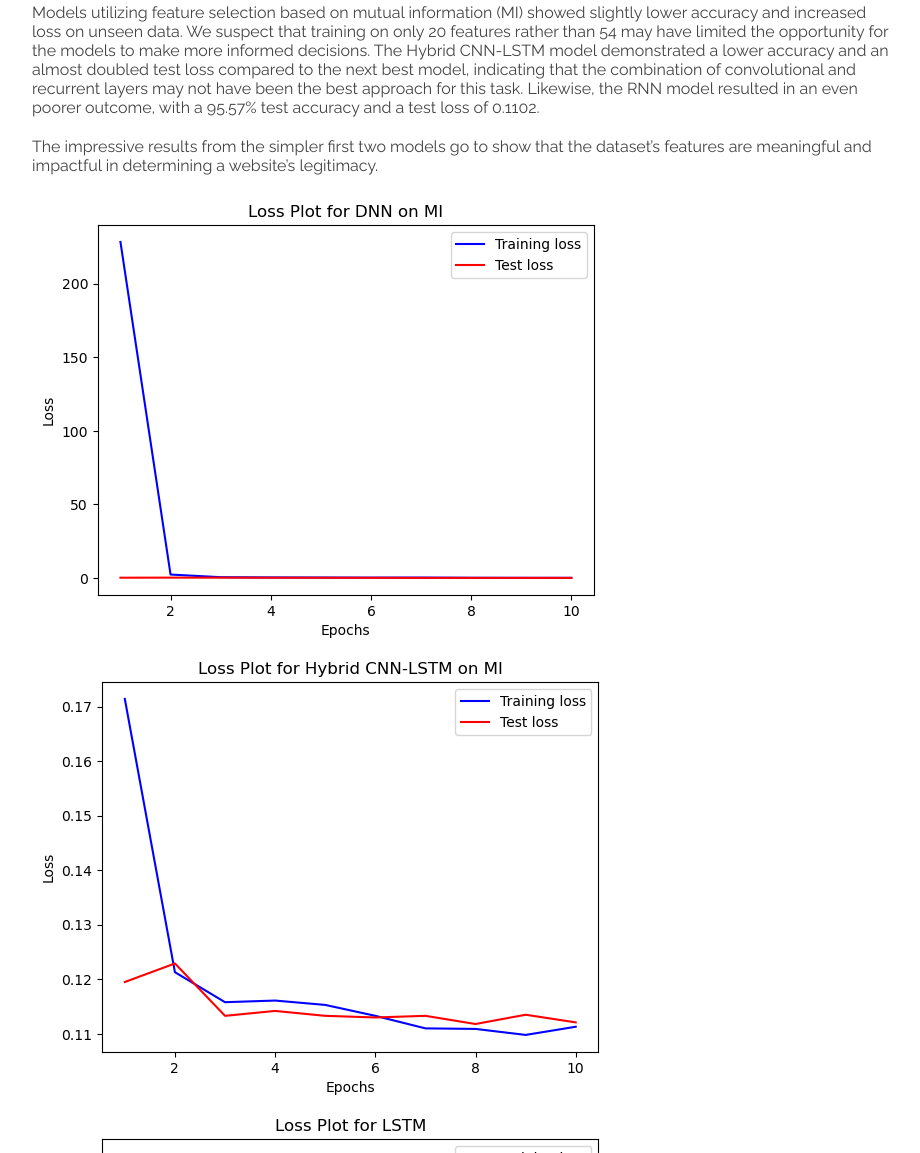
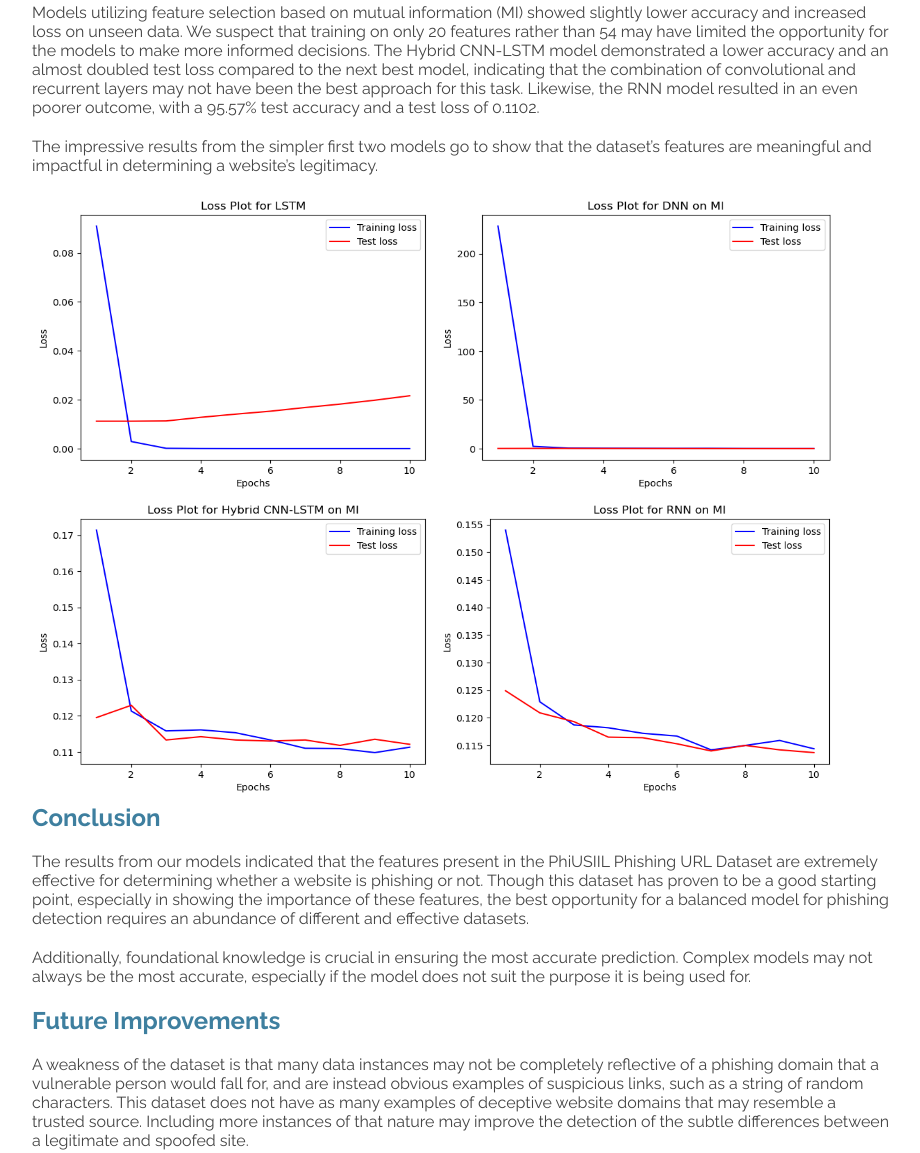
Before and after one commit to ThomasPianka/phishinghook, a plain HTML site: page index.html in a window 1280 px wide. Shown: the part 1759-2912 px from the top of the page, without its empty margins (178-1098 px from the left). Drawn offline with Linux system fonts and the light colour scheme.

Commit message:
Added images side by side, table centered, still missing Simple DNN image

```diff
--- a/index.html
+++ b/index.html
@@ -138,10 +138,18 @@
       <p>The impressive results from the simpler first two models go to show that the dataset’s features are meaningful
         and impactful in determining a website’s legitimacy.</p>
 
-      <img src="images/DNN_MI_Loss.png" alt="Loss plot for DNN on MI model">
-      <img src="images/Hybrid_Loss.png" alt="Loss plot for Hybrid CNN-LSTM on MI model">
-      <img src="images/LSTM_Loss.png" alt="Loss plot for LSTM model">
-      <img src="images/RNN_Loss.png" alt="Loss plot for RNN on MI model">
+      <div class="row">
+        <div class="column">
+          <img src="images/LSTM_Loss.png" alt="Loss plot for LSTM model">
+          <img src="images/DNN_MI_Loss.png" alt="Loss plot for DNN on MI model">
+        </div>
+        <div class="column">
+          <img src="images/Hybrid_Loss.png" alt="Loss plot for Hybrid CNN-LSTM on MI model">
+          <img src="images/RNN_Loss.png" alt="Loss plot for RNN on MI model">
+        </div>
+
+
+      </div>
 
 
       <h2>Conclusion</h2>
--- a/style.css
+++ b/style.css
@@ -49,7 +49,7 @@ section {
 }
 
 table {
-  width: 80%;
+  width: 100%;
   border-collapse: collapse;
   border: 1px solid black;
 }
@@ -62,6 +62,11 @@ th,td {
 
 tr{
   border: 1px solid black;
+}
+
+img {
+  width: 400px;
+  height: 300px;
 }
 
 
```
